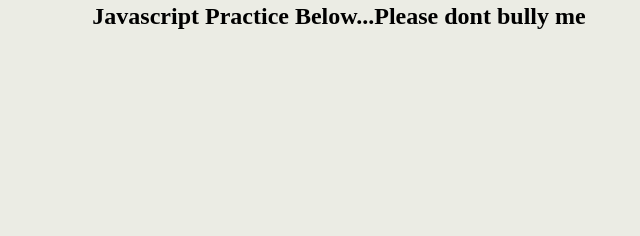
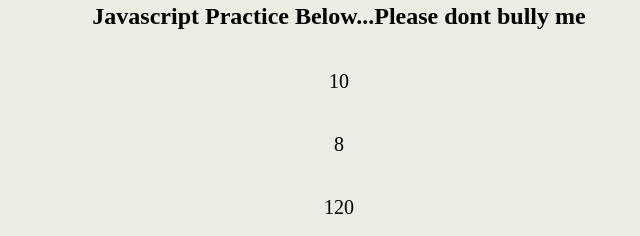
Before and after one commit to KingNC2003/HTML-Practice, a plain HTML site: page index.html in a window 1280 px wide. Shown: the part 595-831 px from the top of the page, 301-941 px from the left. Before the commit the page ends 800 px from the top, so only its background shows below. Drawn offline with Linux system fonts and the light colour scheme.

Commit message:
javascript practice

```diff
--- a/index.html
+++ b/index.html
@@ -24,6 +24,9 @@
         </p>
         <div>
             <p id="js1"></p>
+            <p id="js2"></p>
+            <p id="js3"></p>
+            <p id="js4"></p>
         </div>
          <script src="scripts.js"></script>
     </body>
--- a/scripts.js
+++ b/scripts.js
@@ -1,2 +1,17 @@
 const text=`<h2>Javascript Practice Below...Please dont bully me</h2>`;
 document.getElementById("js1").innerHTML=text;
+
+function toCelcius(farenheit){
+    return (5/9)*(farenheit-32);
+}
+
+const text1=toCelcius(50)
+document.getElementById("js2").innerHTML=text1;
+
+const sum1 = function(a,b){
+    return a+b;
+}
+document.getElementById("js3").innerHTML=sum1(3,5);
+
+const product1 = (a,b,c) => a*b*c;
+document.getElementById("js4").innerHTML=product1(3,5,8);
--- a/styles.css
+++ b/styles.css
@@ -62,3 +62,18 @@ nav a:visited{
 margin-top: 40px;
 text-align: center;
 }
+#js2{
+margin-top: 40px;
+text-align: center;
+font-size: 20px;
+}
+#js3{
+margin-top: 40px;
+text-align: center;
+font-size: 20px;
+}
+#js4{
+margin-top: 40px;
+text-align: center;
+font-size: 20px;
+}
```
